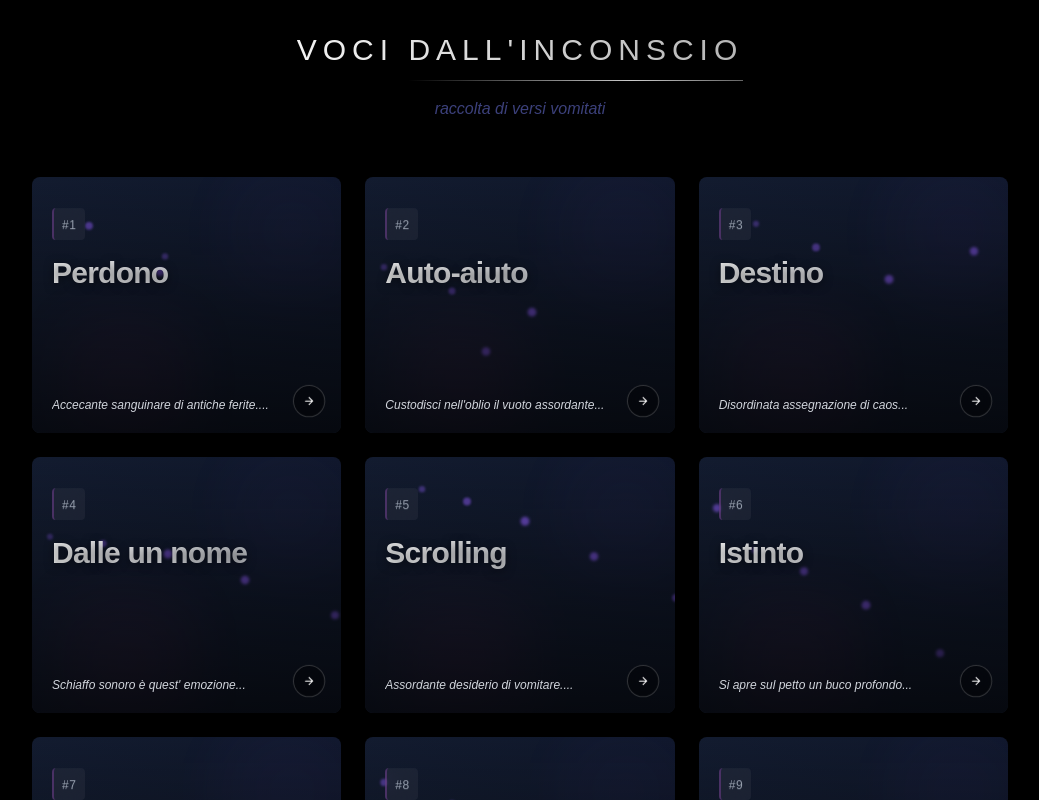
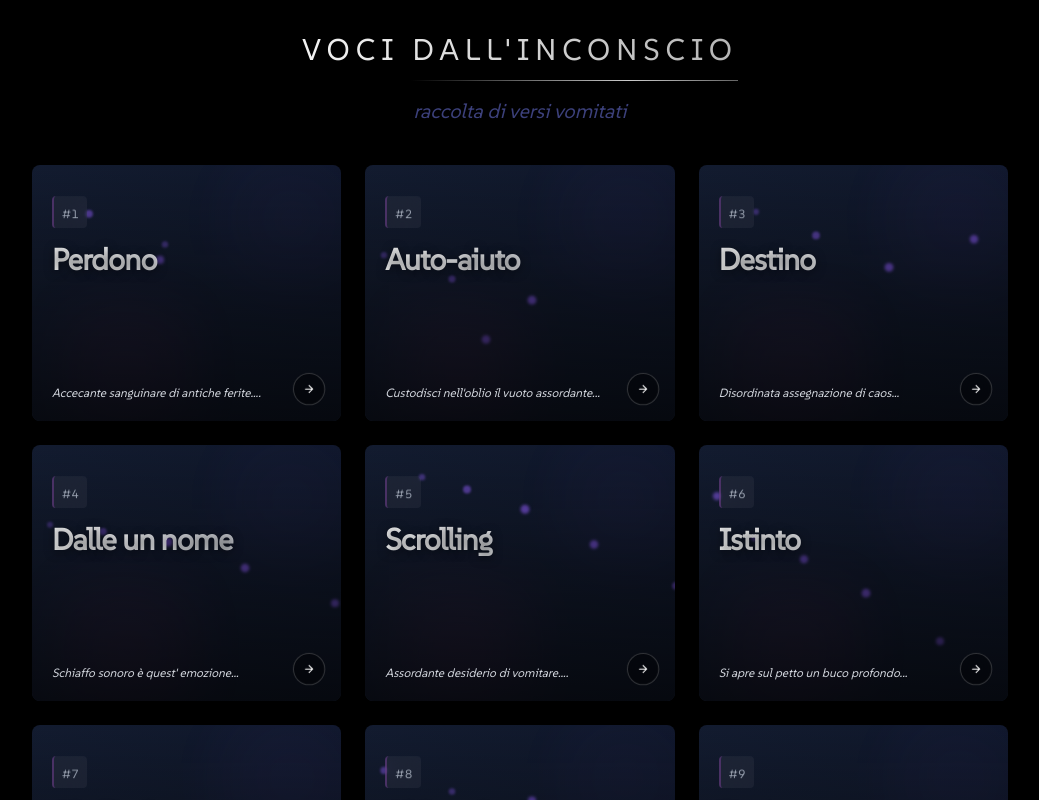
Before and after one commit to GiovanniRaniolo/voci-dall-inconscio, a Next.js app: page / in a window 1280 px wide. Shown: the top 800 px of the page, without its empty margins (120-1159 px from the left). Built offline with nearby package versions, Linux system fonts and the light colour scheme.

Commit message:
feat: replace Italiana font with SUSE Variable Font and update styles for improved typography

```diff
--- a/src/components/Header.tsx
+++ b/src/components/Header.tsx
@@ -69,7 +69,7 @@ const Header: React.FC = () => {
 
           {/* Subtitle with gentle fade-in and subtle animation */}
           <motion.p
-            className="text-md text-indigo-400 italic relative"
+            className="text-xl text-indigo-400 italic relative"
             initial={{ opacity: 0, y: 5 }}
             animate={{ opacity: 0.8, y: 0 }}
             transition={{ duration: 1, ease: "easeOut", delay: 0.3 }}
--- a/src/pages/index.tsx
+++ b/src/pages/index.tsx
@@ -18,7 +18,7 @@ export default function VociDallInconscio() {
       <Header />
 
       {/* Main content */}
-      <main className="max-w-screen-lg mx-auto px-4 sm:px-6 py-6">
+      <main className="max-w-screen-lg mx-auto px-4 sm:px-6 py-2">
         <div className="grid grid-cols-1 sm:grid-cols-2 lg:grid-cols-3 gap-4 sm:gap-6">
           {poems.map((poem) => (
             <PoetryCover key={poem.id} poem={poem} onClick={() => setSelectedPoem(poem)} />
--- a/src/styles/globals.css
+++ b/src/styles/globals.css
@@ -1,14 +1,24 @@
 @import "tailwindcss";
+
+/* Dichiarazione del font Italiana */
+@font-face {
+  font-family: "Italiana";
+  src: url("/fonts/SUSE-VariableFont_wght.ttf") format("truetype");
+  font-weight: normal;
+  font-style: normal;
+  font-display: swap;
+}
 
 :root {
   --background: #ffffff;
   --foreground: #171717;
+  --font-italiana: "Italiana", serif; /* Aggiungi una variabile CSS per il font */
 }
 
 @theme inline {
   --color-background: var(--background);
   --color-foreground: var(--foreground);
-  --font-sans: var(--font-geist-sans);
+  --font-sans: var(--font-italiana); /* Imposta Italiana come font sans di default */
   --font-mono: var(--font-geist-mono);
 }
 
@@ -22,7 +32,7 @@
 body {
   background: var(--background);
   color: var(--foreground);
-  font-family: Arial, Helvetica, sans-serif;
+  font-family: "Italiana", serif; /* Applica Italiana come font principale del body */
 }
 
 .perspective-container {
```
Also changed, not shown: public/fonts/Italiana-Regular.ttf (deleted), public/fonts/SUSE-VariableFont_wght.ttf (added).
